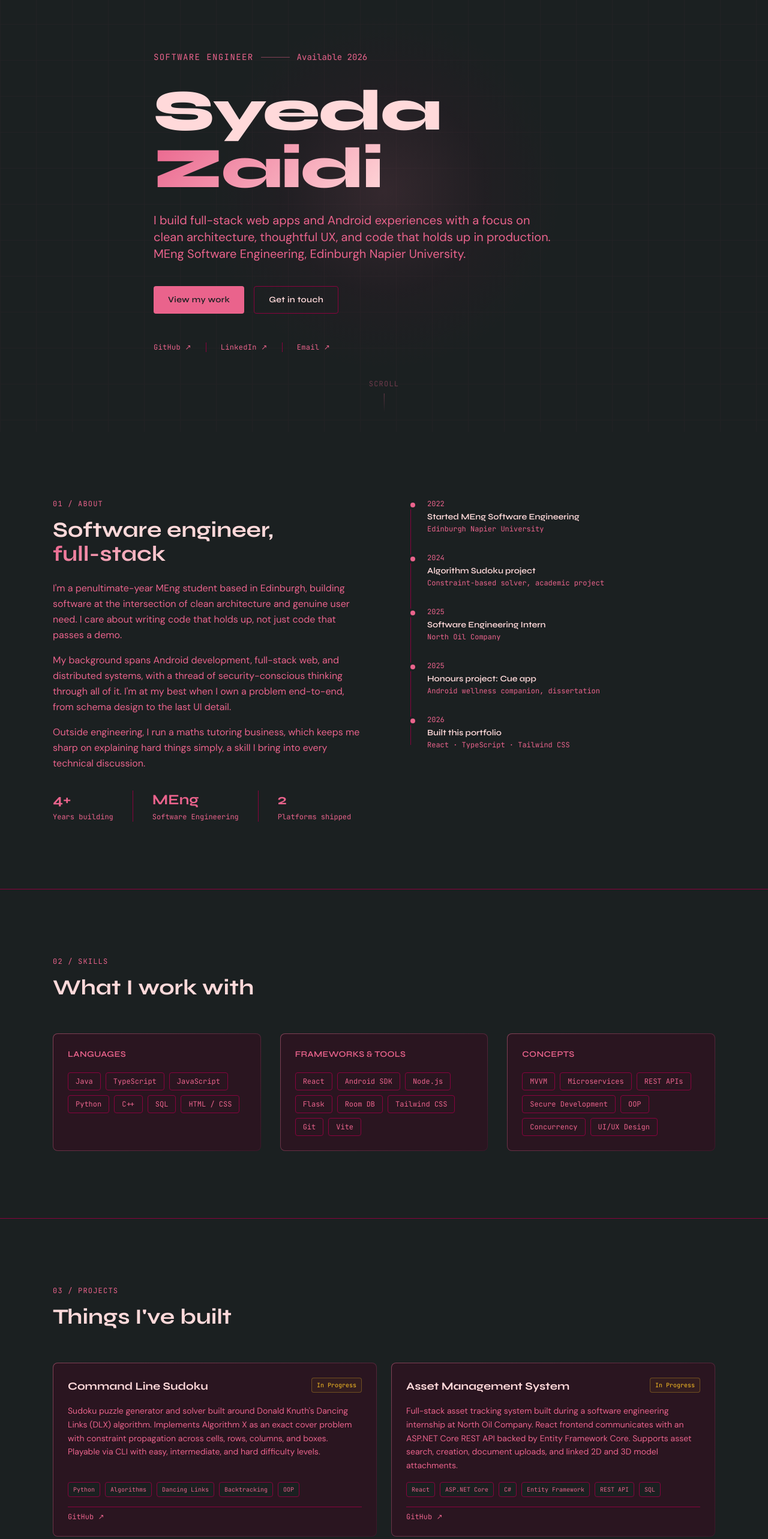
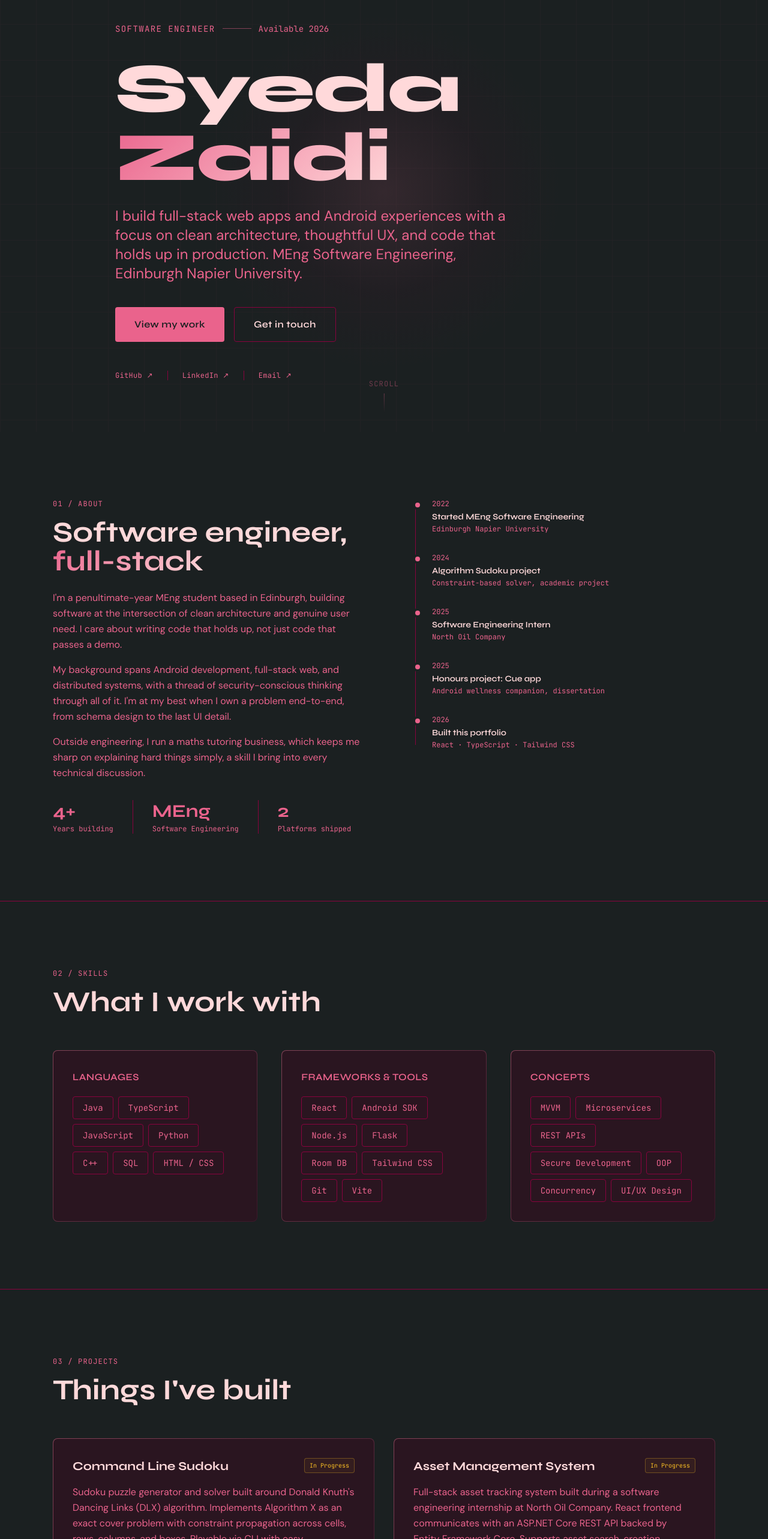
Before and after one commit to zeez30/portfolio, a React (Vite) app: page / in a window 1280 px wide. Shown: the part 80-2646 px from the top of the page at 60% size. Built offline with nearby package versions, Linux system fonts and the light colour scheme.

Commit message:
scale up text and elements

```diff
--- a/src/components/About.tsx
+++ b/src/components/About.tsx
@@ -9,13 +9,13 @@ const timeline = [
 export default function About() {
   return (
     <section id="about" className="py-28 max-w-6xl mx-auto px-6">
-      <div className="grid md:grid-cols-2 gap-16 items-start">
+      <div className="grid md:grid-cols-2 gap-20 items-start">
         {/* Left — text */}
         <div>
           <span className="font-mono text-xs text-accent tracking-widest uppercase mb-4 block">
             01 / About
           </span>
-          <h2 className="font-display font-bold text-3xl md:text-4xl text-textprimary mb-6 leading-tight">
+          <h2 className="font-display font-bold text-4xl md:text-5xl text-textprimary mb-6 leading-tight">
             Software engineer,<br />
             <span className="text-gradient">full-stack</span>
           </h2>
@@ -38,17 +38,17 @@ export default function About() {
 
           <div className="mt-8 flex gap-8">
             <div>
-              <div className="font-display font-bold text-2xl text-accent">4+</div>
+              <div className="font-display font-bold text-3xl text-accent">4+</div>
               <div className="font-mono text-xs text-textsecondary mt-1">Years building</div>
             </div>
             <div className="w-px bg-border" />
             <div>
-              <div className="font-display font-bold text-2xl text-accent">MEng</div>
+              <div className="font-display font-bold text-3xl text-accent">MEng</div>
               <div className="font-mono text-xs text-textsecondary mt-1">Software Engineering</div>
             </div>
             <div className="w-px bg-border" />
             <div>
-              <div className="font-display font-bold text-2xl text-accent">2</div>
+              <div className="font-display font-bold text-3xl text-accent">2</div>
               <div className="font-mono text-xs text-textsecondary mt-1">Platforms shipped</div>
             </div>
           </div>
--- a/src/components/Contact.tsx
+++ b/src/components/Contact.tsx
@@ -2,21 +2,21 @@ export default function Contact() {
   return (
     <section id="contact" className="py-28 border-t border-border">
       <div className="max-w-6xl mx-auto px-6">
-        <div className="max-w-2xl mx-auto text-center">
+        <div className="max-w-3xl mx-auto text-center">
           <span className="font-mono text-xs text-accent tracking-widest uppercase mb-4 block">
             04 / Contact
           </span>
-          <h2 className="font-display font-bold text-3xl md:text-4xl text-textprimary mb-6">
+          <h2 className="font-display font-bold text-4xl md:text-5xl text-textprimary mb-6">
             Let's work together
           </h2>
-          <p className="font-body text-textsecondary text-lg leading-relaxed mb-10">
+          <p className="font-body text-textsecondary text-xl leading-relaxed mb-10">
             I'm actively looking for graduate software engineering roles from summer 2026.
             If you're working on something interesting or just want to connect, my inbox is open.
           </p>
 
           <a
             href="mailto:syeda@zaidi.dev"
-            className="inline-block px-8 py-4 bg-accent text-bg font-display font-semibold rounded hover:bg-accent/90 transition-all duration-200 tracking-wide mb-10"
+            className="inline-block px-10 py-5 bg-accent text-bg font-display font-semibold text-lg rounded hover:bg-accent/90 transition-all duration-200 tracking-wide mb-10"
           >
             syeda@zaidi.dev
           </a>
--- a/src/components/Hero.tsx
+++ b/src/components/Hero.tsx
@@ -22,7 +22,7 @@ export default function Hero() {
       />
 
       <div className="relative max-w-6xl mx-auto px-6 pt-24 pb-16">
-        <div className="max-w-3xl">
+        <div className="max-w-4xl">
           {/* Tag line */}
           <div className="fade-up flex items-center gap-3 mb-8">
             <span className="font-mono text-sm text-accent tracking-widest uppercase">
@@ -36,14 +36,14 @@ export default function Hero() {
 
           {/* Name */}
           <h1 className="fade-up fade-up-delay-1 font-display font-extrabold leading-none tracking-tight mb-6"
-            style={{ fontSize: 'clamp(3rem, 8vw, 6rem)' }}
+            style={{ fontSize: 'clamp(4rem, 9vw, 7.5rem)' }}
           >
             <span className="text-textprimary">Syeda</span>{' '}
             <span className="text-gradient">Zaidi</span>
           </h1>
 
           {/* Descriptor */}
-          <p className="fade-up fade-up-delay-2 font-body text-textsecondary text-lg md:text-xl leading-relaxed max-w-2xl mb-10">
+          <p className="fade-up fade-up-delay-2 font-body text-textsecondary text-xl md:text-2xl leading-relaxed max-w-2xl mb-10">
             I build full-stack web apps and Android experiences with a focus on clean
             architecture, thoughtful UX, and code that holds up in production.
             MEng Software Engineering, Edinburgh Napier University.
@@ -53,13 +53,13 @@ export default function Hero() {
           <div className="fade-up fade-up-delay-3 flex flex-wrap gap-4">
             <button
               onClick={() => document.getElementById('projects')?.scrollIntoView({ behavior: 'smooth' })}
-              className="px-6 py-3 bg-accent text-bg font-display font-semibold text-sm rounded hover:bg-accent/90 transition-all duration-200 tracking-wide"
+              className="px-8 py-4 bg-accent text-bg font-display font-semibold text-base rounded hover:bg-accent/90 transition-all duration-200 tracking-wide"
             >
               View my work
             </button>
             <a
               href="mailto:syeda@zaidi.dev"
-              className="px-6 py-3 border border-border text-textprimary font-display font-semibold text-sm rounded hover:border-accent hover:text-accent transition-all duration-200 tracking-wide"
+              className="px-8 py-4 border border-border text-textprimary font-display font-semibold text-base rounded hover:border-accent hover:text-accent transition-all duration-200 tracking-wide"
             >
               Get in touch
             </a>
--- a/src/components/Projects.tsx
+++ b/src/components/Projects.tsx
@@ -9,10 +9,10 @@ const statusLabel: Record<Project['status'], { text: string; color: string }> =
 function ProjectCard({ project }: { project: Project }) {
   const status = statusLabel[project.status];
   return (
-    <div className="group border-gradient rounded-lg p-6 bg-surface flex flex-col gap-4 hover:bg-[#111827] transition-colors duration-200">
+    <div className="group border-gradient rounded-lg p-8 bg-surface flex flex-col gap-4 hover:bg-[#2a1520] transition-colors duration-200">
       {/* Header */}
       <div className="flex items-start justify-between gap-3">
-        <h3 className="font-display font-bold text-textprimary text-lg group-hover:text-accent transition-colors">
+        <h3 className="font-display font-bold text-textprimary text-xl group-hover:text-accent transition-colors">
           {project.title}
         </h3>
         <span className={`font-mono text-[10px] px-2 py-1 rounded border whitespace-nowrap ${status.color}`}>
@@ -21,7 +21,7 @@ function ProjectCard({ project }: { project: Project }) {
       </div>
 
       {/* Description */}
-      <p className="font-body text-textsecondary text-sm leading-relaxed flex-1">
+      <p className="font-body text-textsecondary text-base leading-relaxed flex-1">
         {project.description}
       </p>
 
@@ -30,7 +30,7 @@ function ProjectCard({ project }: { project: Project }) {
         {project.tags.map((tag) => (
           <span
             key={tag}
-            className="font-mono text-[10px] px-2 py-1 rounded bg-bg border border-border text-textsecondary"
+            className="font-mono text-xs px-3 py-1.5 rounded bg-bg border border-border text-textsecondary"
           >
             {tag}
           </span>
@@ -74,12 +74,12 @@ export default function Projects() {
           <span className="font-mono text-xs text-accent tracking-widest uppercase mb-4 block">
             03 / Projects
           </span>
-          <h2 className="font-display font-bold text-3xl md:text-4xl text-textprimary">
+          <h2 className="font-display font-bold text-4xl md:text-5xl text-textprimary">
             Things I've built
           </h2>
         </div>
 
-        <div className="grid sm:grid-cols-2 gap-6">
+        <div className="grid sm:grid-cols-2 gap-8">
           {projects.map((p) => (
             <ProjectCard key={p.id} project={p} />
           ))}
--- a/src/components/Skills.tsx
+++ b/src/components/Skills.tsx
@@ -8,22 +8,22 @@ export default function Skills() {
           <span className="font-mono text-xs text-accent tracking-widest uppercase mb-4 block">
             02 / Skills
           </span>
-          <h2 className="font-display font-bold text-3xl md:text-4xl text-textprimary">
+          <h2 className="font-display font-bold text-4xl md:text-5xl text-textprimary">
             What I work with
           </h2>
         </div>
 
-        <div className="grid md:grid-cols-3 gap-8">
+        <div className="grid md:grid-cols-3 gap-10">
           {skillGroups.map((group) => (
-            <div key={group.label} className="border-gradient rounded-lg p-6 bg-surface">
-              <h3 className="font-display font-semibold text-sm text-accent tracking-wide mb-5 uppercase">
+            <div key={group.label} className="border-gradient rounded-lg p-8 bg-surface">
+              <h3 className="font-display font-semibold text-base text-accent tracking-wide mb-5 uppercase">
                 {group.label}
               </h3>
               <div className="flex flex-wrap gap-2">
                 {group.skills.map((skill) => (
                   <span
                     key={skill}
-                    className="font-mono text-xs px-3 py-1.5 rounded border border-border text-textsecondary hover:border-accent hover:text-accent transition-colors cursor-default"
+                    className="font-mono text-sm px-4 py-2 rounded border border-border text-textsecondary hover:border-accent hover:text-accent transition-colors cursor-default"
                   >
                     {skill}
                   </span>
```
